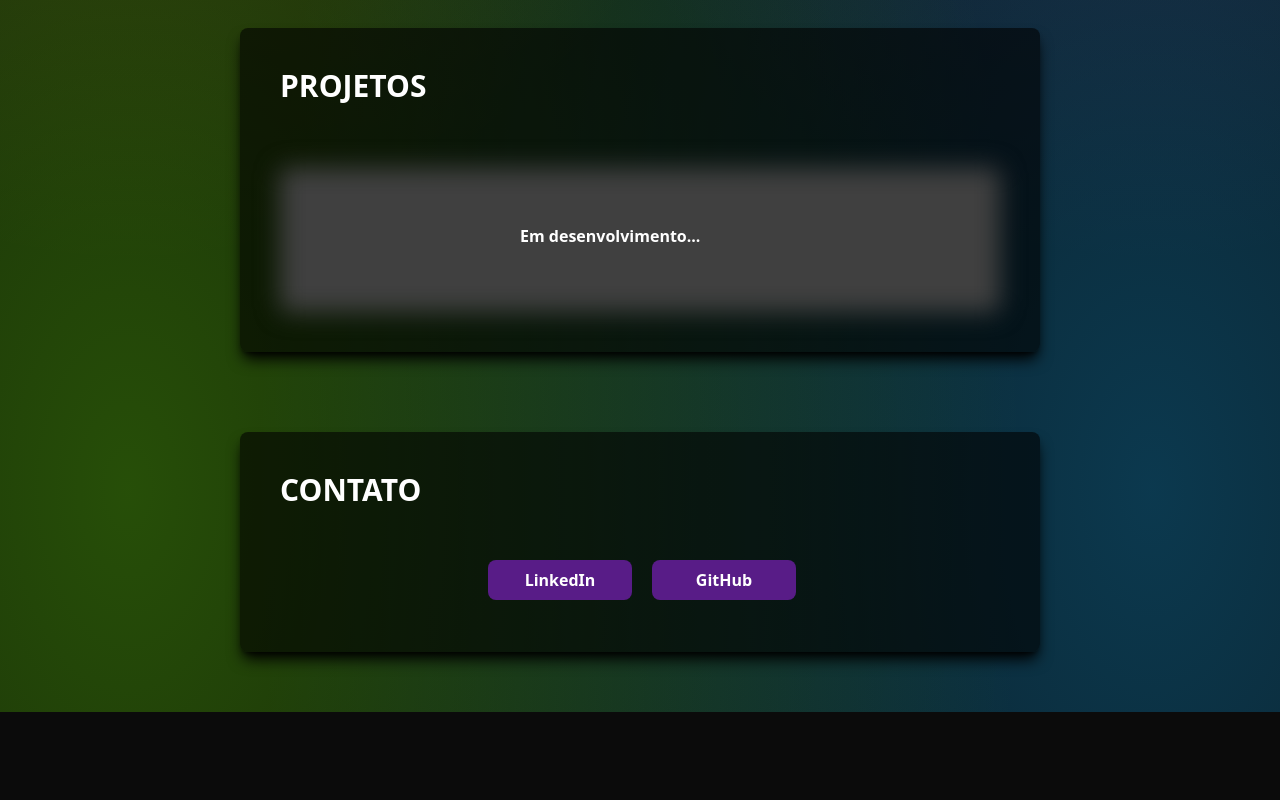
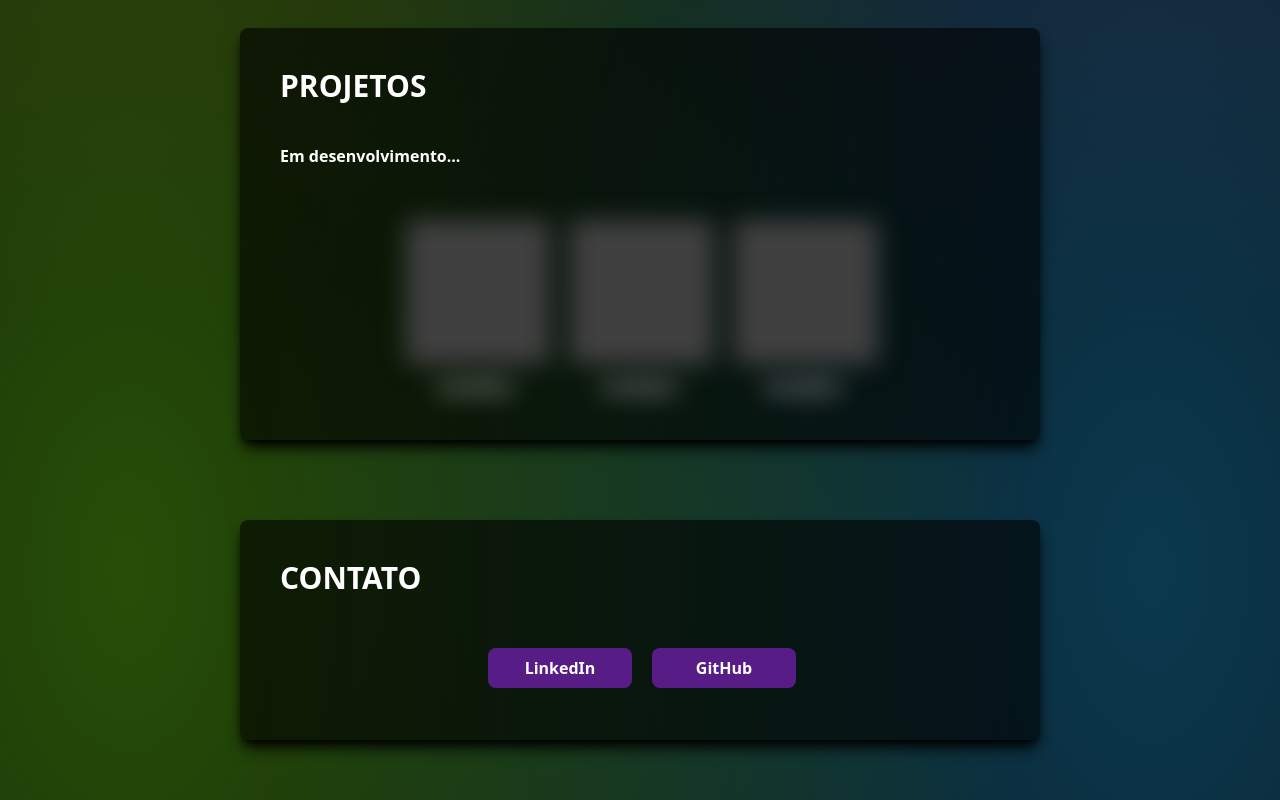
Before and after one commit to davidwjdev/site, a Vue app: page / in a window 1280 px wide. Shown: the part 1516-2316 px from the top of the page. Before the commit the page ends 2228 px from the top, so only its background shows below. Built offline with nearby package versions, Linux system fonts and the light colour scheme.

Commit message:
(Fix): Ajuste layout projetos

```diff
--- a/src/components/Projetos.vue
+++ b/src/components/Projetos.vue
@@ -5,14 +5,29 @@
     >
         <h2 class="md:text-3xl sm:text-2xl font-bold m-10">PROJETOS</h2>
         <div class="text-base m-10">
-            <div class="">
-                <span
-                    class="z-10 top-20 md:left-1/3 sm:right-0 center relative font-bold"
-                    >Em desenvolvimento...</span
-                >
-                <div
-                    class="bg-neutral-700 rounded-lg h-36 flex justify-center items-center blur-md z-0"
-                ></div>
+            <div class="w-full">
+                <span class="center font-bold">Em desenvolvimento...</span>
+
+                <ul class="flex flex-wrap justify-center blur-md mt-10">
+                    <li class="flex flex-col">
+                        <div
+                            class="h-36 w-36 m-3 mr-2 p-5 rounded-lg flex items-center bg-neutral-700"
+                        ></div>
+                        <span class="text-center blur-none">EM BREVE</span>
+                    </li>
+                    <li class="flex flex-col">
+                        <div
+                            class="h-36 w-36 m-3 mr-2 p-5 rounded-lg flex items-center bg-neutral-700"
+                        ></div>
+                        <span class="text-center">EM BREVE</span>
+                    </li>
+                    <li class="flex flex-col">
+                        <div
+                            class="h-36 w-36 m-3 mr-2 p-5 rounded-lg flex items-center bg-neutral-700"
+                        ></div>
+                        <span class="text-center">EM BREVE</span>
+                    </li>
+                </ul>
             </div>
         </div>
     </div>
```
